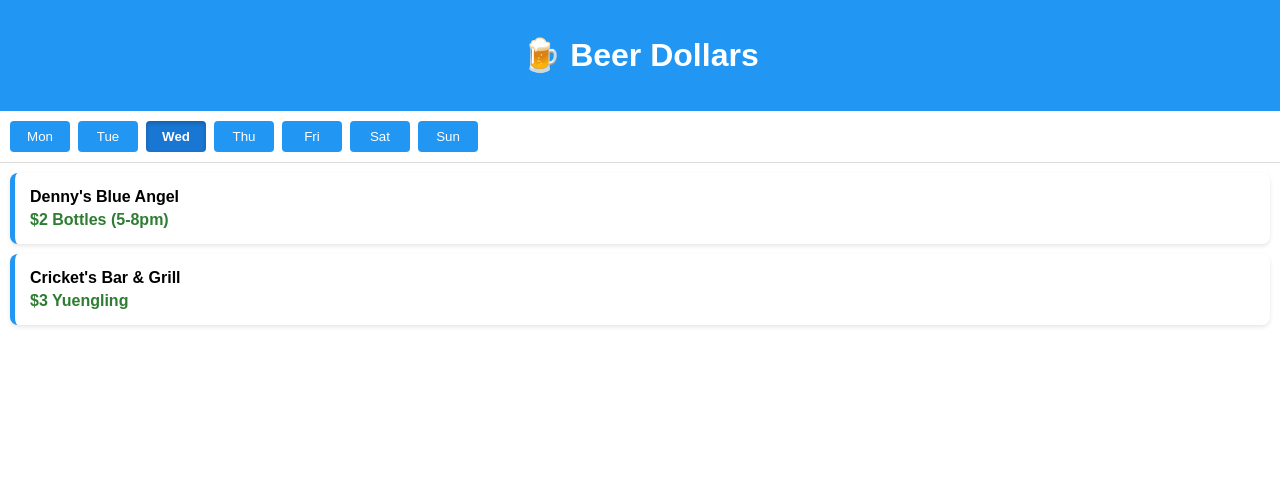
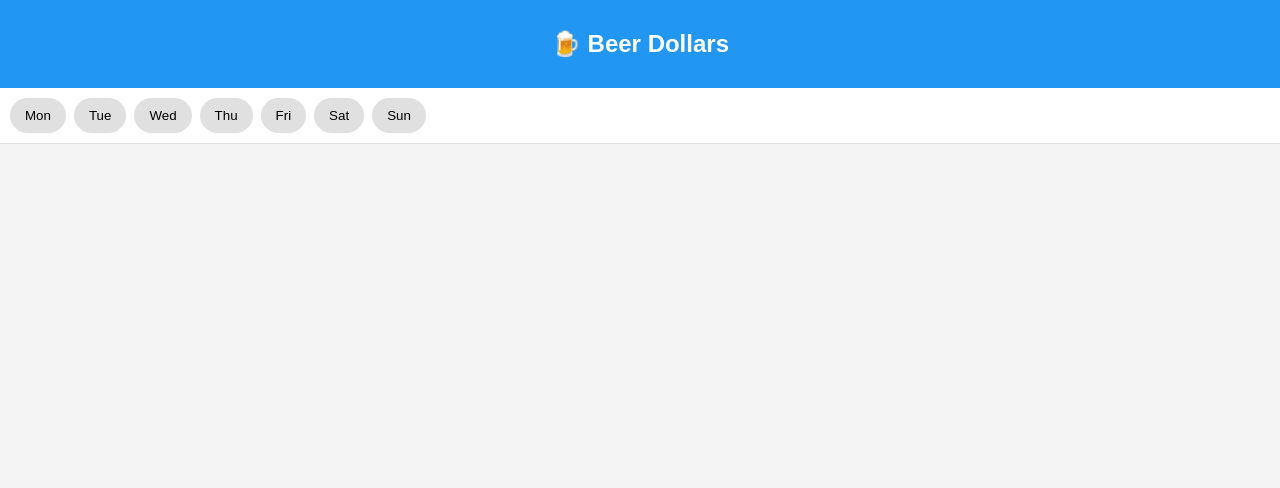
Before and after one commit to seprimo22-bit/Dollar-beer-night, a Flask app: template templates/index.html in a window 1280 px wide. Shown: the top 488 px of the page. Run offline with Flask 3, Linux system fonts and the light colour scheme; the template is opened without the code that fills it, so the values that code supplies are empty; some libraries are stand-ins or nearby versions.

Commit message:
Update page title and modify layout styles

```diff
--- a/templates/index.html
+++ b/templates/index.html
@@ -3,118 +3,61 @@
 <head>
     <meta charset="UTF-8">
     <meta name="viewport" content="width=device-width, initial-scale=1.0">
-    <title>Beer Dollars | Youngstown</title>
+    <title>Beer Dollars | Stretch Your Beer Bunny</title>
     <style>
-        :root { --primary: #2196F3; --dark: #1976D2; }
-        body { font-family: sans-serif; margin: 0; background: #f4f4f4; display: flex; flex-direction: column; height: 100vh; }
-        .header { background: var(--primary); color: white; text-align: center; padding: 15px; flex-shrink: 0; }
-        .day-picker { display: flex; overflow-x: auto; background: white; padding: 10px; gap: 8px; border-bottom: 1px solid #ddd; flex-shrink: 0; }
-        .day-btn { background: var(--primary); color: white; border: none; padding: 8px 12px; border-radius: 4px; cursor: pointer; flex-shrink: 0; min-width: 60px; }
-        .day-btn.active { background: var(--dark); font-weight: bold; box-shadow: inset 0 2px 4px rgba(0,0,0,0.2); }
-        #main-view { display: flex; flex-direction: column; flex-grow: 1; overflow: hidden; }
-        #specialsList { flex: 1; padding: 10px; overflow-y: auto; background: #fff; }
-        .card { background: white; padding: 15px; margin-bottom: 10px; border-radius: 8px; border-left: 5px solid var(--primary); box-shadow: 0 2px 4px rgba(0,0,0,0.1); }
-        .price { color: #2e7d32; font-weight: bold; display: block; margin-top: 5px; }
-        #map { flex: 1; width: 100%; min-height: 300px; background: #e5e3df; }
+        :root { --primary: #2196F3; --dark: #1976D2; --success: #2e7d32; }
+        body { font-family: sans-serif; margin: 0; background: #f4f4f4; height: 100vh; display: flex; flex-direction: column; }
+        .header { background: var(--primary); color: white; text-align: center; padding: 10px; }
+        .day-picker { display: flex; overflow-x: auto; background: white; padding: 10px; gap: 8px; border-bottom: 1px solid #ddd; }
+        .day-btn { background: #e0e0e0; border: none; padding: 10px 15px; border-radius: 20px; cursor: pointer; }
+        .day-btn.active { background: var(--primary); color: white; }
+        #main-view { flex-grow: 1; display: flex; flex-direction: column; overflow: hidden; }
+        #bar-list { flex: 1; overflow-y: auto; padding: 10px; }
+        .card { background: white; padding: 15px; margin-bottom: 10px; border-radius: 8px; box-shadow: 0 2px 4px rgba(0,0,0,0.1); border-left: 5px solid var(--primary); }
+        #map { height: 300px; width: 100%; border-top: 2px solid #ddd; }
+        .add-btn { position: fixed; bottom: 20px; right: 20px; background: var(--success); color: white; border: none; width: 60px; height: 60px; border-radius: 50%; font-size: 30px; box-shadow: 0 4px 8px rgba(0,0,0,0.3); cursor: pointer; z-index: 100; }
+        #add-modal { display:none; position:fixed; top:0; left:0; width:100%; height:100%; background:rgba(0,0,0,0.8); z-index:1000; justify-content:center; align-items:center; }
+        .modal-content { background:white; padding:20px; border-radius:8px; width:90%; max-width:400px; }
+        input { width:100%; padding:10px; margin: 10px 0; box-sizing: border-box; }
     </style>
 </head>
 <body>
 
-<div class="header"><h1>🍺 Beer Dollars</h1></div>
-<div class="day-picker" id="dayPicker"></div>
+<div class="header"><h2>🍺 Beer Dollars</h2></div>
+
+<div class="day-picker" id="dayPicker">
+    <button class="day-btn" onclick="filterDay('Monday')">Mon</button>
+    <button class="day-btn" onclick="filterDay('Tuesday')">Tue</button>
+    <button class="day-btn" onclick="filterDay('Wednesday')">Wed</button>
+    <button class="day-btn" onclick="filterDay('Thursday')">Thu</button>
+    <button class="day-btn" onclick="filterDay('Friday')">Fri</button>
+    <button class="day-btn" onclick="filterDay('Saturday')">Sat</button>
+    <button class="day-btn" onclick="filterDay('Sunday')">Sun</button>
+</div>
 
 <div id="main-view">
-    <div id="specialsList"></div>
+    <div id="bar-list"></div>
     <div id="map"></div>
 </div>
 
-<script src="https://maps.googleapis.com/maps/api/js?key=AIzaSyAiEK4CduUBr7EWeqtSsFhG1nQyqON6QYI&callback=initMap" async defer></script>
+<button class="add-btn" onclick="openModal()">+</button>
 
-<script>
-    let map;
-    let markers = [];
+<div id="add-modal">
+    <div class="modal-content">
+        <h3>Add Bar Special</h3>
+        <input id="autocomplete" type="text" placeholder="Search for Bar Name...">
+        <input id="special-input" type="text" placeholder="Deal (e.g. $1.50 Cans)">
+        <select id="day-input" style="width:100%; padding:10px;">
+            <option>Monday</option><option>Tuesday</option><option>Wednesday</option>
+            <option>Thursday</option><option>Friday</option><option>Saturday</option><option>Sunday</option>
+        </select>
+        <button onclick="saveBar()" style="width:100%; background:var(--success); color:white; padding:10px; margin-top:10px; border:none; border-radius:4px;">Post Deal</button>
+        <button onclick="closeModal()" style="width:100%; background:#ccc; padding:10px; margin-top:5px; border:none; border-radius:4px;">Cancel</button>
+    </div>
+</div>
 
-    // HARDCODED BACKUP DATA
-    const barData = [
-        { name: "Denny's Blue Angel", lat: 41.0772, lng: -80.6400, special: "$2 Bottles (5-8pm)", day: "Wed" },
-        { name: "Cricket's Bar & Grill", lat: 41.0715, lng: -80.6655, special: "$3 Yuengling", day: "Wed" },
-        { name: "Los Gallos", lat: 41.1025, lng: -80.7240, special: "$2 Bottles", day: "Tue" },
-        { name: "Lanai Lounge", lat: 41.0550, lng: -80.6820, special: "$3 Drafts", day: "Thu" }
-    ];
+<script src="https://maps.googleapis.com/maps/api/js?key=AIzaSyAiEK4CduUBr7EWeqtSsFhG1nQyqON6QYI&libraries=places"></script>
+<script src="/static/script.js"></script>
 
-    function initMap() {
-        console.log("Maps API Loaded.");
-        const youngstown = { lat: 41.0998, lng: -80.6495 };
-
-        map = new google.maps.Map(document.getElementById("map"), {
-            zoom: 12,
-            center: youngstown,
-            disableDefaultUI: false
-        });
-
-        createDayButtons();
-        filterByDay('Wed'); // Default to Wednesday
-    }
-
-    function createDayButtons() {
-        const days = ['Mon', 'Tue', 'Wed', 'Thu', 'Fri', 'Sat', 'Sun'];
-        const container = document.getElementById('dayPicker');
-        container.innerHTML = '';
-        days.forEach(day => {
-            const btn = document.createElement('button');
-            btn.className = 'day-btn';
-            btn.innerText = day;
-            btn.onclick = () => filterByDay(day);
-            container.appendChild(btn);
-        });
-    }
-
-    function filterByDay(selectedDay) {
-        // Update Button UI
-        document.querySelectorAll('.day-btn').forEach(b => b.classList.toggle('active', b.innerText === selectedDay));
-
-        const list = document.getElementById('specialsList');
-        list.innerHTML = '';
-
-        // Clear Markers
-        markers.forEach(m => m.setMap(null));
-        markers = [];
-
-        const filtered = barData.filter(b => b.day === selectedDay);
-
-        if (filtered.length === 0) {
-            list.innerHTML = `<p style="text-align:center; padding:20px; color:#666;">No specials found for ${selectedDay}.</p>`;
-            return;
-        }
-
-        filtered.forEach(bar => {
-            // Add Card to List
-            const card = document.createElement('div');
-            card.className = 'card';
-            card.innerHTML = `<strong>${bar.name}</strong><span class="price">${bar.special}</span>`;
-            list.appendChild(card);
-
-            // Add Marker to Map
-            const marker = new google.maps.Marker({
-                position: { lat: bar.lat, lng: bar.lng },
-                map: map,
-                title: bar.name
-            });
-
-            // Navigation Info Window
-            const navUrl = `https://www.google.com/maps/dir/?api=1&destination=${bar.lat},${bar.lng}`;
-            const infoWindow = new google.maps.InfoWindow({
-                content: `
-                    <div style="padding:10px; line-height:1.5;">
-                        <strong>${bar.name}</strong><br>${bar.special}<br><br>
-                        <a href="${navUrl}" target="_blank" style="background:#2196F3; color:white; padding:8px 12px; text-decoration:none; border-radius:4px; font-weight:bold; display:block; text-align:center;">🚀 Start Navigation</a>
-                    </div>`
-            });
-
-            marker.addListener("click", () => infoWindow.open(map, marker));
-            markers.push(marker);
-        });
-    }
-</script>
 </body>
 </html>
```
